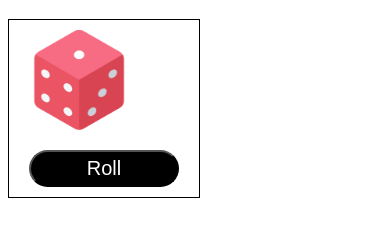
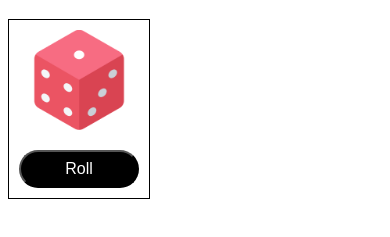
Before and after one commit to janhvibadwaik/Dice-Roller, a plain HTML site: page index.html in a window 390 px wide. Shown: the part 61-298 px from the top of the page. Drawn offline with Linux system fonts and the light colour scheme.

Commit message:
media screen added

```diff
--- a/style.css
+++ b/style.css
@@ -19,3 +19,20 @@
             height:200px;
             object-fit: contain;
         }
+        @media screen and (max-width: 600px) {
+    .dice-container {
+        padding: 10px;
+        width: 100%;
+        align-items: center;
+    }
+
+    #roll-button {
+        font-size: 16px;
+        padding: 8px 16px;
+        min-width: 120px;
+    }
+
+    .dice-image {
+        height: 120px;
+    }
+}
```
